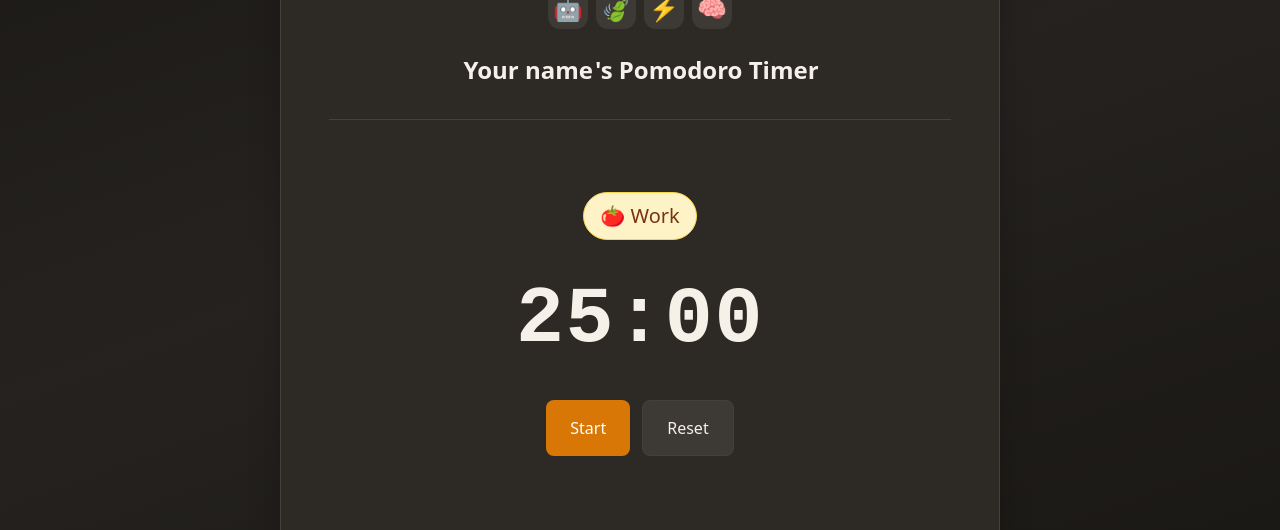
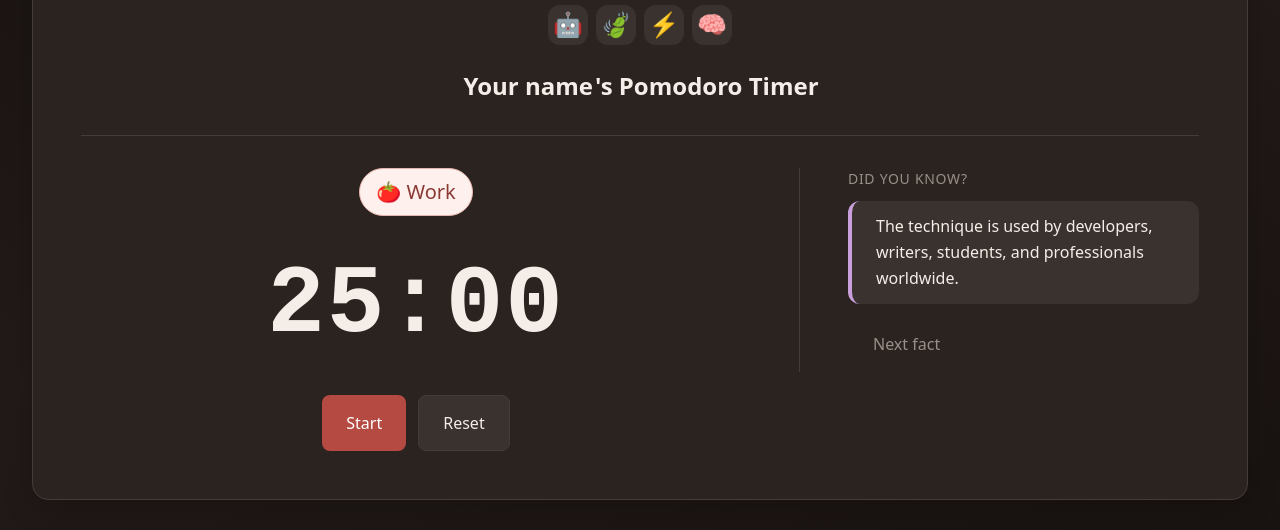
Before and after one commit to fontcuberta/pomodoro-timer, a website built with Vite: page index.html in a window 1280 px wide. Shown: the part 236-766 px from the top of the page. Built offline with nearby package versions, Linux system fonts and the light colour scheme.

Commit message:
improving colors and layout for desktop

```diff
--- a/src/style.css
+++ b/src/style.css
@@ -1,26 +1,27 @@
-/* Design tokens - dark theme */
+/* Design tokens - Tomato & Sage palette */
 :root {
   color-scheme: dark;
-  /* Base: warm stone */
-  --color-bg: #1a1814;
-  --color-bg-soft: #252220;
-  --color-surface: #2d2a26;
-  --color-surface-elevated: #3d3935;
-  --color-text: #f5f0e8;
-  --color-text-muted: #9a958b;
-  /* Work: amber/terracotta */
-  --color-work-bg: #fef3c7;
-  --color-work-text: #78350f;
-  --color-work-accent: #d97706;
-  --color-work-border: #fcd34d;
-  /* Break: sage/teal */
-  --color-break-bg: #ccfbf1;
-  --color-break-text: #0f766e;
-  --color-break-accent: #0d9488;
-  --color-break-border: #5eead4;
-  --color-focus: #67e8f9;
-  --color-accent: #c4b5fd;
-  --color-border: #45403a;
+  /* Base */
+  --color-bg: #181210;
+  --color-bg-soft: #221a18;
+  --color-surface: #2a2320;
+  --color-surface-elevated: #3a322e;
+  --color-text: #f5ede8;
+  --color-text-muted: #9a8f88;
+  /* Work: tomato red */
+  --color-work-bg: #fdf0ed;
+  --color-work-text: #8b3a34;
+  --color-work-accent: #b54a42;
+  --color-work-hover: #c85a54;
+  --color-work-border: #e8b4ad;
+  /* Break: sage */
+  --color-break-bg: #e8f5f1;
+  --color-break-text: #1a5c52;
+  --color-break-accent: #2d9d8a;
+  --color-break-border: #7dd3c4;
+  --color-focus: #7ec8e3;
+  --color-accent: #c9a0dc;
+  --color-border: #453c38;
   /* Spacing */
   --space-xs: 0.25rem;
   --space-sm: 0.5rem;
@@ -97,7 +98,7 @@ a:hover {
 
 #app {
   width: 100%;
-  max-width: 900px;
+  max-width: 100%;
   margin: 0 auto;
   padding: var(--space-2xl) var(--space-lg);
   text-align: center;
@@ -106,6 +107,14 @@ a:hover {
 @media (min-width: 640px) {
   #app {
     padding: var(--space-2xl) var(--space-2xl);
+    max-width: 1200px;
+  }
+}
+
+@media (min-width: 1024px) {
+  #app {
+    padding: var(--space-3xl) var(--space-2xl);
+    max-width: 1400px;
   }
 }
 
@@ -114,7 +123,7 @@ a:hover {
   width: 100%;
   display: flex;
   flex-direction: column;
-  align-items: center;
+  align-items: stretch;
   gap: var(--space-xl);
 }
 
@@ -158,19 +167,32 @@ a:hover {
   box-shadow: 0 8px 32px rgba(0, 0, 0, 0.2);
   transition: background-color 0.3s ease, border-color 0.3s ease, box-shadow 0.3s ease;
   animation: fade-in 0.4s ease;
+  display: flex;
+  flex-direction: column;
+  gap: 0;
 }
 
 @media (min-width: 640px) {
   .card {
-    max-width: 580px;
+    max-width: 680px;
+    margin: 0 auto;
     padding: var(--space-3xl);
   }
 }
 
-@media (min-width: 900px) {
+@media (min-width: 1024px) {
   .card {
-    max-width: 720px;
+    max-width: 100%;
+    margin: 0;
     padding: var(--space-3xl) var(--space-3xl);
+    display: grid;
+    grid-template-columns: 1fr minmax(320px, 400px);
+    grid-template-rows: auto minmax(280px, 1fr);
+    grid-template-areas:
+      "profile profile"
+      "timer facts";
+    gap: 0 var(--space-3xl);
+    align-items: start;
   }
 }
 
@@ -197,6 +219,15 @@ a:hover {
   }
 }
 
+@media (min-width: 1024px) {
+  .pomodoro-timer {
+    grid-area: timer;
+    padding: 0;
+    align-items: center;
+    justify-content: center;
+  }
+}
+
 .pomodoro-timer__header {
   display: flex;
   justify-content: center;
@@ -216,6 +247,12 @@ a:hover {
   line-height: 1.2;
   transition: color 0.3s ease;
   letter-spacing: 0.02em;
+}
+
+@media (min-width: 1024px) {
+  .timer-display {
+    font-size: clamp(4rem, 8vw, 6rem);
+  }
 }
 
 .timer-display.timer-display--switch {
@@ -316,7 +353,7 @@ a:hover {
 }
 
 .btn--primary:hover {
-  background: linear-gradient(135deg, #f97316, #ea580c);
+  background: linear-gradient(135deg, var(--color-work-hover), var(--color-work-accent));
   color: white;
 }
 
@@ -364,6 +401,14 @@ a:hover {
   margin-bottom: var(--space-xl);
   border-bottom: 1px solid var(--color-border);
   text-align: center;
+}
+
+@media (min-width: 1024px) {
+  .user-profile {
+    grid-area: profile;
+    margin-bottom: var(--space-2xl);
+    padding-bottom: var(--space-2xl);
+  }
 }
 
 .user-profile__avatar-section {
@@ -495,6 +540,19 @@ a:hover {
   gap: var(--space-md);
 }
 
+@media (min-width: 1024px) {
+  .fun-facts {
+    grid-area: facts;
+    margin-top: 0;
+    padding-top: 0;
+    border-top: none;
+    border-left: 1px solid var(--color-border);
+    padding-left: var(--space-3xl);
+    align-items: stretch;
+    text-align: left;
+  }
+}
+
 .fun-facts__heading {
   font-size: var(--text-sm);
   font-weight: 500;
@@ -518,6 +576,16 @@ a:hover {
   border-left: 4px solid var(--color-accent);
 }
 
+@media (min-width: 1024px) {
+  .fun-facts .btn--ghost {
+    align-self: flex-start;
+  }
+
+  .fun-fact {
+    max-width: none;
+  }
+}
+
 .fun-fact--animate {
   animation: fact-fade 0.3s ease;
 }
```
